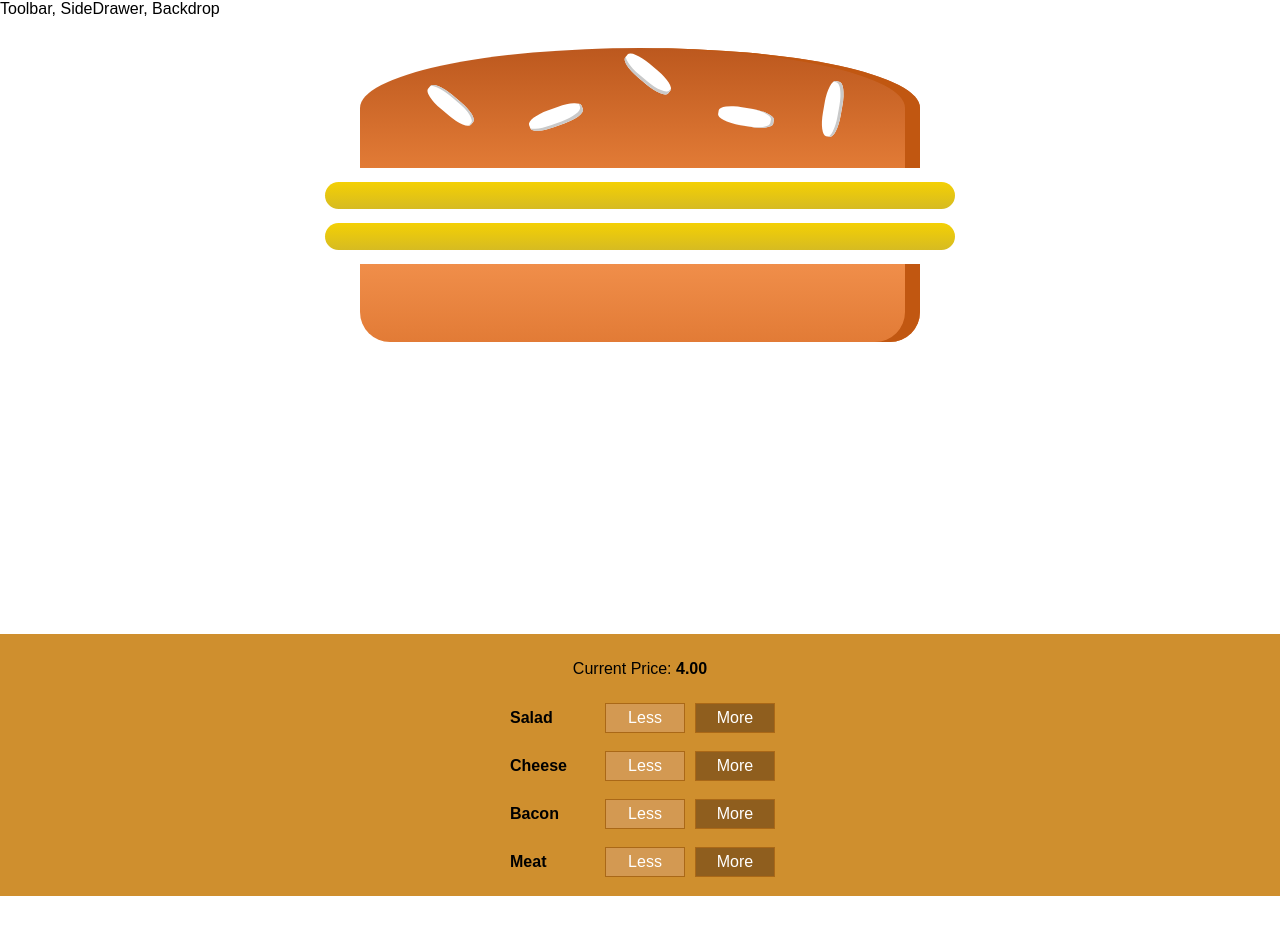
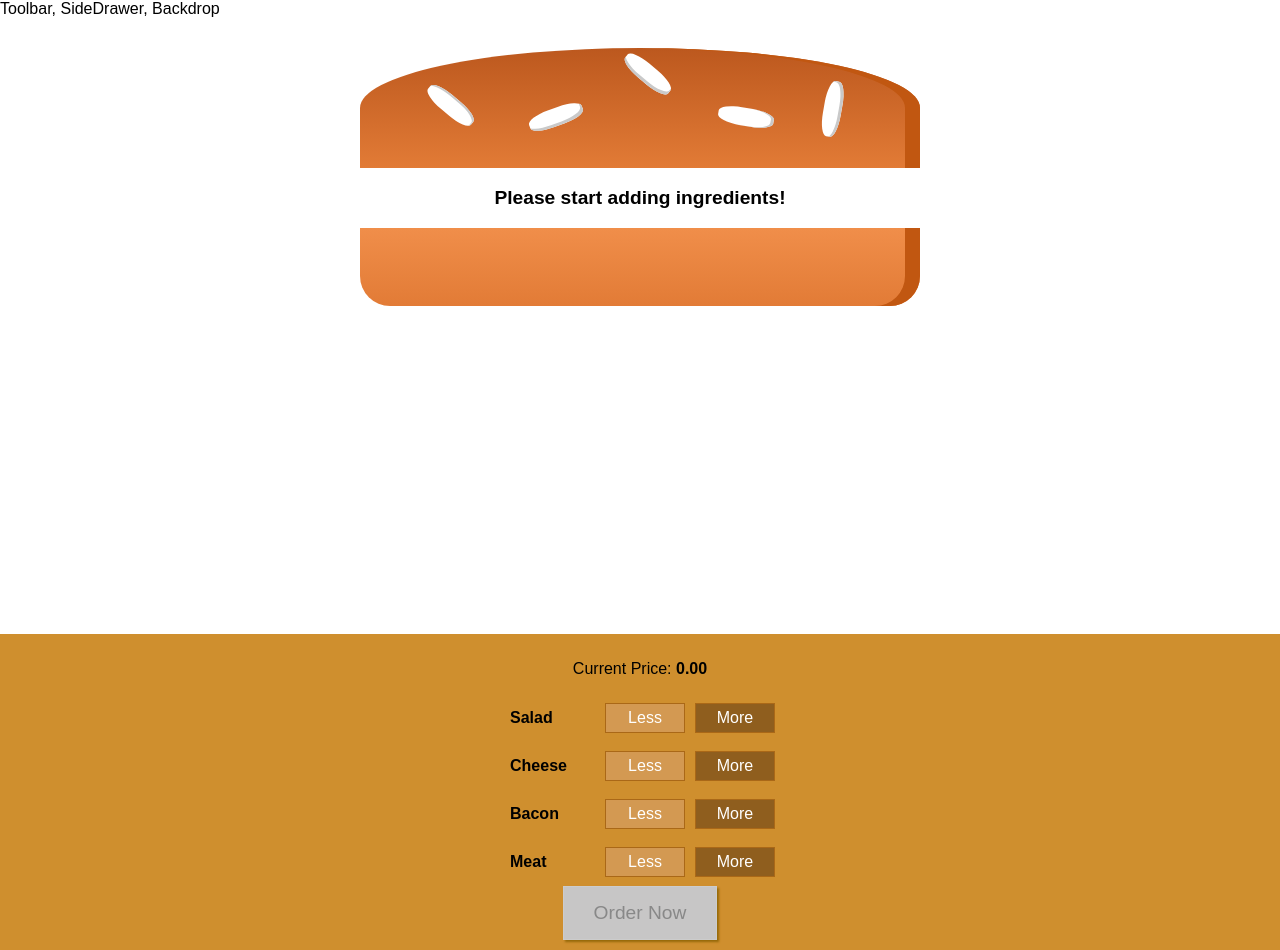
Before and after one commit to willedwards/burgerapp, a React app: page / in a window 1280 px wide. Before the commit the page ends 896 px from the top, so only its background shows below. Built offline with nearby package versions, Linux system fonts and the light colour scheme.

Commit message:
added Order button

```diff
--- a/src/components/Burger/BuildControls/BuildControls.css
+++ b/src/components/Burger/BuildControls/BuildControls.css
@@ -9,3 +9,45 @@
     padding: 10px 0;
 
 }
+
+
+.OrderButton {
+    background-color: #DAD735;
+    outline: none;
+    cursor: pointer;
+    border: 1px solid #966909;
+    color: #966909;
+    font-family: inherit;
+    font-size: 1.2em;
+    padding: 15px 30px;
+    box-shadow: 2px 2px 2px #966909;
+}
+
+.OrderButton:hover, .OrderButton:active {
+    background-color: #A0DB41;
+    border: 1px solid #966909;
+    color: #966909;
+}
+
+.OrderButton:disabled {
+    background-color: #C7C6C6;
+    cursor: not-allowed;
+    border: 1px solid #ccc;
+    color: #888888;
+}
+
+.OrderButton:not(:disabled) {
+    animation: enable 0.3s linear;
+}
+
+@keyframes enable {
+    0% {
+        transform: scale(1);
+    }
+    60% {
+        transform: scale(1.1);
+    }
+    100% {
+        transform: scale(1);
+    }
+}
--- a/src/components/Burger/BuildControls/BuildControls.js
+++ b/src/components/Burger/BuildControls/BuildControls.js
@@ -21,6 +21,9 @@
             disabled={props.disabled[ctrl.type]}
             />
         ))}
+        <button className={classes.OrderButton}
+                disabled={!props.purchasable}
+        >Order Now</button>
     </div>
 );
 
--- a/src/containers/BurgerBuilder/BurgerBuilder.js
+++ b/src/containers/BurgerBuilder/BurgerBuilder.js
@@ -16,10 +16,27 @@
         ingredients:{
             salad: 0,
             bacon: 0,
-            cheese: 2,
+            cheese: 0,
             meat: 0
         },
-        totalPrice:4
+        totalPrice:0,
+        purchasable : false
+    }
+
+    updatePurchaseState(ingredients) {
+
+        let sum = 0;
+        sum = Object.keys(ingredients)
+                        .map(igKey => {
+                            return  ingredients[igKey];
+                        })
+                        .reduce((sum,el) => {
+                            return sum + el;
+                        }, 0);
+
+                       console.log("sum", sum);
+
+        this.setState({purchasable : (sum > 0)});
     }
 
     addIngredientHandler = (type) => {
@@ -33,6 +50,7 @@
         const oldPrice = this.state.totalPrice;
         const newPrice = oldPrice + priceAddition;
         this.setState({totalPrice: newPrice, ingredients: updatedIngredients});
+        this.updatePurchaseState(updatedIngredients);
     }
 
     removeIngredientHandler = (type) => {
@@ -47,6 +65,7 @@
             const oldPrice = this.state.totalPrice;
             const newPrice = oldPrice - price;
             this.setState({totalPrice: newPrice, ingredients: updatedIngredients});
+            this.updatePurchaseState(updatedIngredients);
         }
     }
 
@@ -54,6 +73,7 @@
         const disabledInfo = {
                 ...this.state.ingredients
         };
+
 
         for(let key in disabledInfo){
             disabledInfo[key] = disabledInfo[key] < 0
@@ -67,6 +87,7 @@
                                 onRemoveIngredient={this.removeIngredientHandler}
                                 disabled={disabledInfo}
                                 price={this.state.totalPrice}
+                                purchasable={this.state.purchasable}
                 />
 
             </Aux>
```
